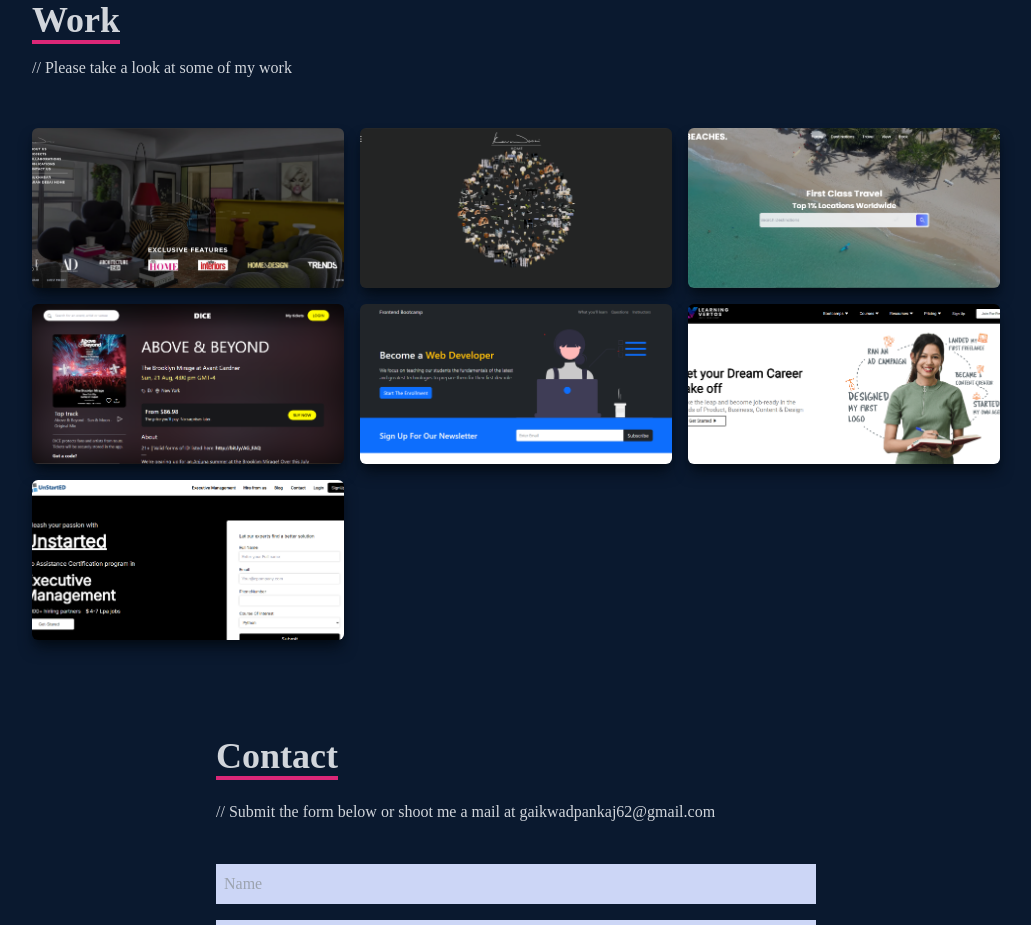
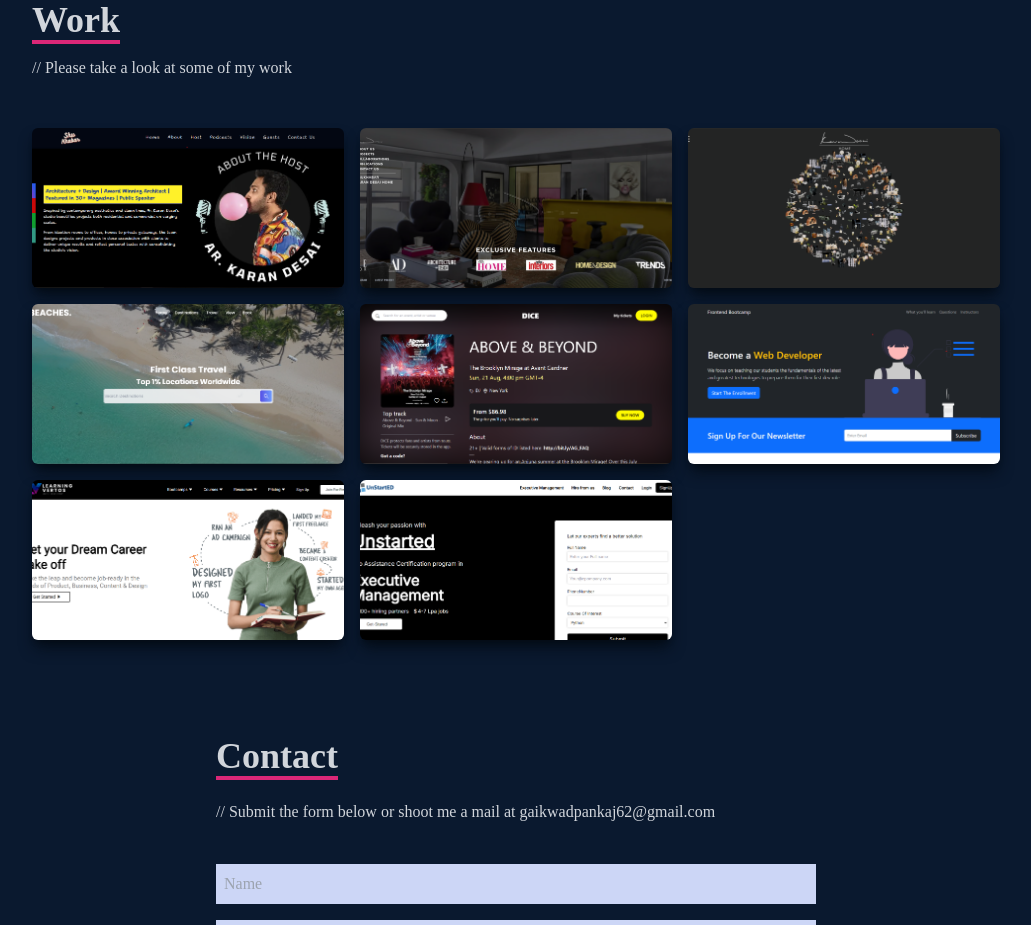
Before and after one commit to PankajGaikwad5/Portfolio, a React (Create React App) app: page / in a window 1280 px wide. Shown: the part 2480-3405 px from the top of the page, without its empty margins (124-1155 px from the left). Built offline with nearby package versions, Linux system fonts and the light colour scheme.

Commit message:
Refactor code structure for improved readability and maintainability

```diff
--- a/src/components/Work.jsx
+++ b/src/components/Work.jsx
@@ -8,11 +8,17 @@ import bootstrap2 from '../assets/bootstrap2.png';
 import unstarted from '../assets/unstarted.png';
 import kdad from '../assets/kdad.png';
 import kdh from '../assets/kdh.png';
+import skb from '../assets/skb.png';
 
 const Work = () => {
   const works = [
     {
       id: 6,
+      img: skb,
+      url: 'https://www.shukhabarwithkd.com/',
+    },
+    {
+      id: 8,
       img: kdad,
       url: 'https://www.karandesai.in/',
     },
```
Also changed, not shown: src/assets/skb.png (added).
